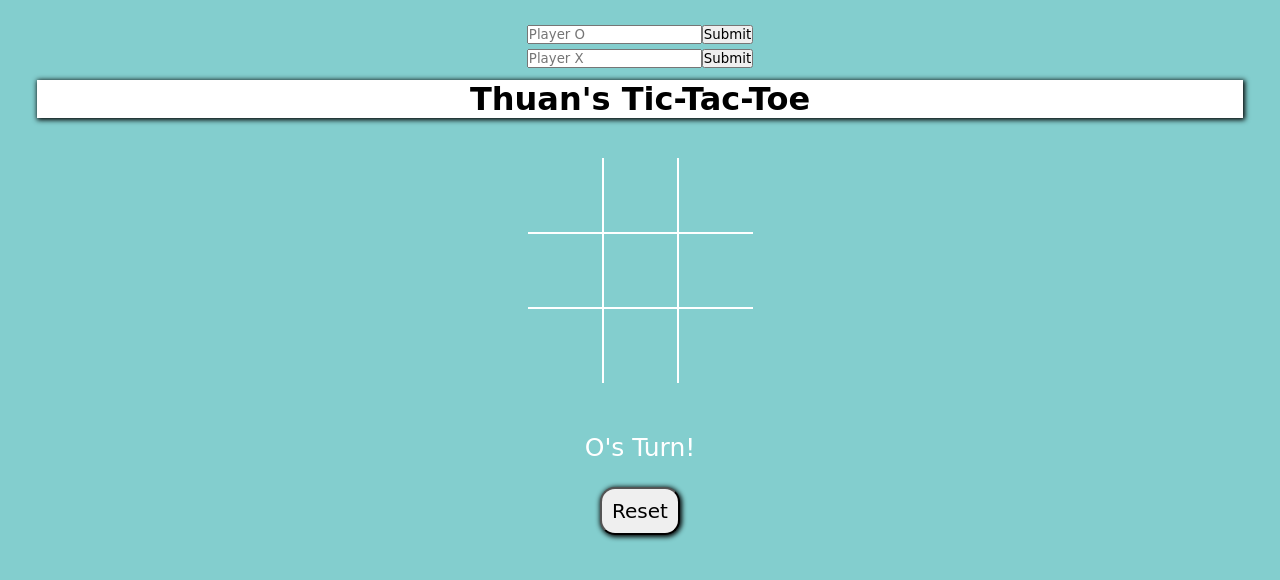
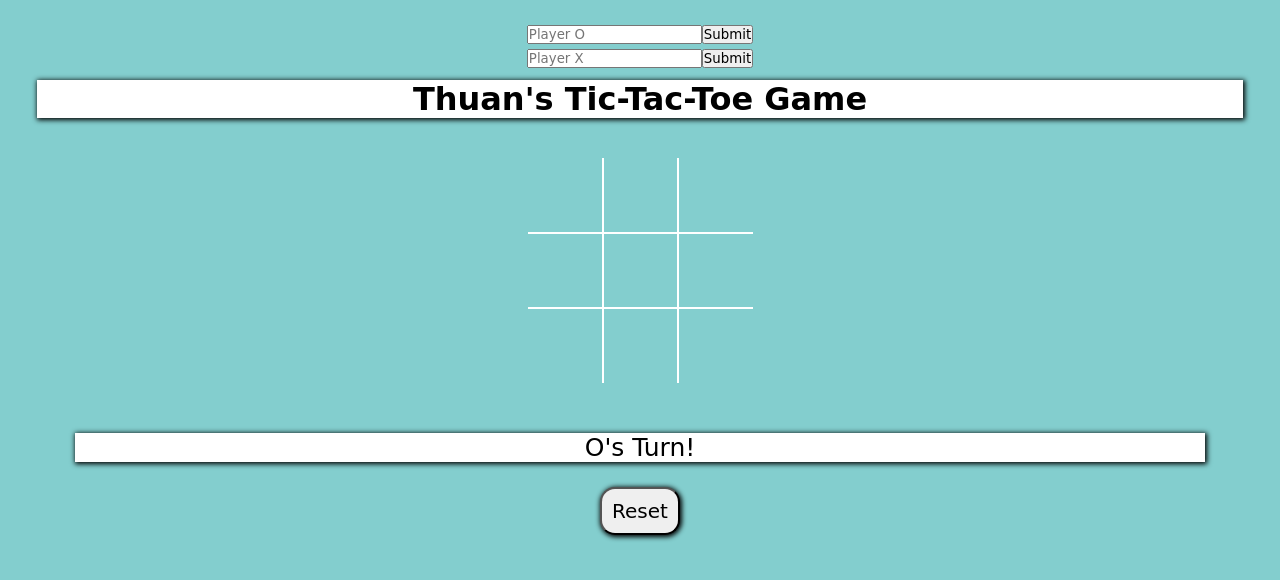
Before and after one commit to ThuanTran408/tictactoe, a plain HTML site: page index.html in a window 1280 px wide. Drawn offline with Linux system fonts and the light colour scheme; a web font is replaced by a local one.

Commit message:
finalized

```diff
--- a/index.html
+++ b/index.html
@@ -17,7 +17,7 @@
             <input type="text" id="playerX" placeholder="Player X">
             <button type="button" id="playerXsubmit">Submit</button>
         </span>
-        <h1>Thuan's Tic-Tac-Toe</h1>
+        <h1>Thuan's Tic-Tac-Toe Game</h1>
         <div id="playerOname" class="pO"></div>
         <div id="playerXname" class="pX"></div>
             <div id="gameBoard">
--- a/style.css
+++ b/style.css
@@ -79,7 +79,10 @@ h1 {
 
 .displayMessage {
     font-size: 25px;
-    color: white;
+    color: black;
+    box-shadow: 1px 1px 5px 1px black;
+    background-color: white;
+
 }
 
 .resetButton {
```
